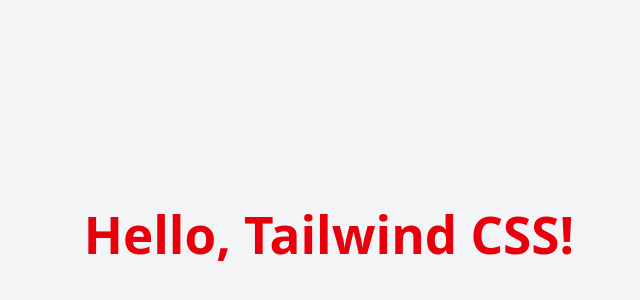
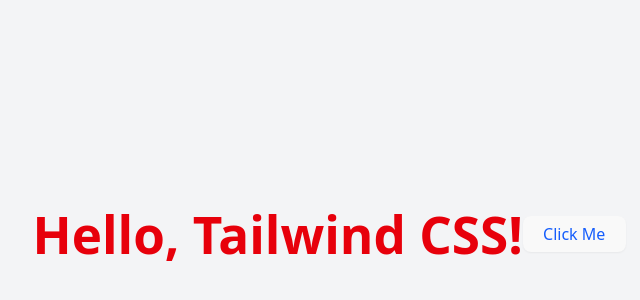
Before and after one commit to qnasir/ClaimBridge_Portal, a React (Vite) app in the folder client/: page / in a window 1280 px wide. Shown: the part 198-498 px from the top of the page, without its empty margins (343-983 px from the left). Built offline with nearby package versions, Linux system fonts and the light colour scheme.

Commit message:
Added shadCn for ui enchancement

```diff
--- a/client/src/App.jsx
+++ b/client/src/App.jsx
@@ -1,5 +1,6 @@
 
 import './App.css'
+import {Button} from '@/components/ui/button'
 
 function App() {
 
@@ -7,6 +8,7 @@ function App() {
     <>
       <div className="flex items-center justify-center min-h-screen min-w-screen bg-gray-100">
         <h1 className="text-4xl font-bold text-red-600">Hello, Tailwind CSS!</h1>
+        <Button className="text-blue-600">Click Me</Button>
         </div>
       </>
       )
--- /dev/null
+++ b/client/src/components/ui/button.jsx
@@ -0,0 +1,54 @@
+import * as React from "react"
+import { Slot } from "@radix-ui/react-slot"
+import { cva } from "class-variance-authority";
+
+import { cn } from "@/lib/utils"
+
+const buttonVariants = cva(
+  "inline-flex items-center justify-center gap-2 whitespace-nowrap rounded-md text-sm font-medium transition-[color,box-shadow] disabled:pointer-events-none disabled:opacity-50 [&_svg]:pointer-events-none [&_svg:not([class*='size-'])]:size-4 shrink-0 [&_svg]:shrink-0 outline-none focus-visible:border-ring focus-visible:ring-ring/50 focus-visible:ring-[3px] aria-invalid:ring-destructive/20 dark:aria-invalid:ring-destructive/40 aria-invalid:border-destructive",
+  {
+    variants: {
+      variant: {
+        default:
+          "bg-primary text-primary-foreground shadow-xs hover:bg-primary/90",
+        destructive:
+          "bg-destructive text-white shadow-xs hover:bg-destructive/90 focus-visible:ring-destructive/20 dark:focus-visible:ring-destructive/40",
+        outline:
+          "border border-input bg-background shadow-xs hover:bg-accent hover:text-accent-foreground",
+        secondary:
+          "bg-secondary text-secondary-foreground shadow-xs hover:bg-secondary/80",
+        ghost: "hover:bg-accent hover:text-accent-foreground",
+        link: "text-primary underline-offset-4 hover:underline",
+      },
+      size: {
+        default: "h-9 px-4 py-2 has-[>svg]:px-3",
+        sm: "h-8 rounded-md gap-1.5 px-3 has-[>svg]:px-2.5",
+        lg: "h-10 rounded-md px-6 has-[>svg]:px-4",
+        icon: "size-9",
+      },
+    },
+    defaultVariants: {
+      variant: "default",
+      size: "default",
+    },
+  }
+)
+
+function Button({
+  className,
+  variant,
+  size,
+  asChild = false,
+  ...props
+}) {
+  const Comp = asChild ? Slot : "button"
+
+  return (
+    <Comp
+      data-slot="button"
+      className={cn(buttonVariants({ variant, size, className }))}
+      {...props} />
+  );
+}
+
+export { Button, buttonVariants }
--- a/client/src/index.css
+++ b/client/src/index.css
@@ -1,4 +1,8 @@
 @import "tailwindcss";
+
+@plugin "tailwindcss-animate";
+
+@custom-variant dark (&:is(.dark *));
 
 :root {
   font-family: system-ui, Avenir, Helvetica, Arial, sans-serif;
@@ -13,6 +17,39 @@
   text-rendering: optimizeLegibility;
   -webkit-font-smoothing: antialiased;
   -moz-osx-font-smoothing: grayscale;
+  --background: oklch(1 0 0);
+  --foreground: oklch(0.129 0.042 264.695);
+  --card: oklch(1 0 0);
+  --card-foreground: oklch(0.129 0.042 264.695);
+  --popover: oklch(1 0 0);
+  --popover-foreground: oklch(0.129 0.042 264.695);
+  --primary: oklch(0.208 0.042 265.755);
+  --primary-foreground: oklch(0.984 0.003 247.858);
+  --secondary: oklch(0.968 0.007 247.896);
+  --secondary-foreground: oklch(0.208 0.042 265.755);
+  --muted: oklch(0.968 0.007 247.896);
+  --muted-foreground: oklch(0.554 0.046 257.417);
+  --accent: oklch(0.968 0.007 247.896);
+  --accent-foreground: oklch(0.208 0.042 265.755);
+  --destructive: oklch(0.577 0.245 27.325);
+  --destructive-foreground: oklch(0.577 0.245 27.325);
+  --border: oklch(0.929 0.013 255.508);
+  --input: oklch(0.929 0.013 255.508);
+  --ring: oklch(0.704 0.04 256.788);
+  --chart-1: oklch(0.646 0.222 41.116);
+  --chart-2: oklch(0.6 0.118 184.704);
+  --chart-3: oklch(0.398 0.07 227.392);
+  --chart-4: oklch(0.828 0.189 84.429);
+  --chart-5: oklch(0.769 0.188 70.08);
+  --radius: 0.625rem;
+  --sidebar: oklch(0.984 0.003 247.858);
+  --sidebar-foreground: oklch(0.129 0.042 264.695);
+  --sidebar-primary: oklch(0.208 0.042 265.755);
+  --sidebar-primary-foreground: oklch(0.984 0.003 247.858);
+  --sidebar-accent: oklch(0.968 0.007 247.896);
+  --sidebar-accent-foreground: oklch(0.208 0.042 265.755);
+  --sidebar-border: oklch(0.929 0.013 255.508);
+  --sidebar-ring: oklch(0.704 0.04 256.788);
 }
 
 a {
@@ -68,3 +105,86 @@ button:focus-visible {
     background-color: #f9f9f9;
   }
 }
+
+.dark {
+  --background: oklch(0.129 0.042 264.695);
+  --foreground: oklch(0.984 0.003 247.858);
+  --card: oklch(0.129 0.042 264.695);
+  --card-foreground: oklch(0.984 0.003 247.858);
+  --popover: oklch(0.129 0.042 264.695);
+  --popover-foreground: oklch(0.984 0.003 247.858);
+  --primary: oklch(0.984 0.003 247.858);
+  --primary-foreground: oklch(0.208 0.042 265.755);
+  --secondary: oklch(0.279 0.041 260.031);
+  --secondary-foreground: oklch(0.984 0.003 247.858);
+  --muted: oklch(0.279 0.041 260.031);
+  --muted-foreground: oklch(0.704 0.04 256.788);
+  --accent: oklch(0.279 0.041 260.031);
+  --accent-foreground: oklch(0.984 0.003 247.858);
+  --destructive: oklch(0.396 0.141 25.723);
+  --destructive-foreground: oklch(0.637 0.237 25.331);
+  --border: oklch(0.279 0.041 260.031);
+  --input: oklch(0.279 0.041 260.031);
+  --ring: oklch(0.446 0.043 257.281);
+  --chart-1: oklch(0.488 0.243 264.376);
+  --chart-2: oklch(0.696 0.17 162.48);
+  --chart-3: oklch(0.769 0.188 70.08);
+  --chart-4: oklch(0.627 0.265 303.9);
+  --chart-5: oklch(0.645 0.246 16.439);
+  --sidebar: oklch(0.208 0.042 265.755);
+  --sidebar-foreground: oklch(0.984 0.003 247.858);
+  --sidebar-primary: oklch(0.488 0.243 264.376);
+  --sidebar-primary-foreground: oklch(0.984 0.003 247.858);
+  --sidebar-accent: oklch(0.279 0.041 260.031);
+  --sidebar-accent-foreground: oklch(0.984 0.003 247.858);
+  --sidebar-border: oklch(0.279 0.041 260.031);
+  --sidebar-ring: oklch(0.446 0.043 257.281);
+}
+
+@theme inline {
+  --color-background: var(--background);
+  --color-foreground: var(--foreground);
+  --color-card: var(--card);
+  --color-card-foreground: var(--card-foreground);
+  --color-popover: var(--popover);
+  --color-popover-foreground: var(--popover-foreground);
+  --color-primary: var(--primary);
+  --color-primary-foreground: var(--primary-foreground);
+  --color-secondary: var(--secondary);
+  --color-secondary-foreground: var(--secondary-foreground);
+  --color-muted: var(--muted);
+  --color-muted-foreground: var(--muted-foreground);
+  --color-accent: var(--accent);
+  --color-accent-foreground: var(--accent-foreground);
+  --color-destructive: var(--destructive);
+  --color-destructive-foreground: var(--destructive-foreground);
+  --color-border: var(--border);
+  --color-input: var(--input);
+  --color-ring: var(--ring);
+  --color-chart-1: var(--chart-1);
+  --color-chart-2: var(--chart-2);
+  --color-chart-3: var(--chart-3);
+  --color-chart-4: var(--chart-4);
+  --color-chart-5: var(--chart-5);
+  --radius-sm: calc(var(--radius) - 4px);
+  --radius-md: calc(var(--radius) - 2px);
+  --radius-lg: var(--radius);
+  --radius-xl: calc(var(--radius) + 4px);
+  --color-sidebar: var(--sidebar);
+  --color-sidebar-foreground: var(--sidebar-foreground);
+  --color-sidebar-primary: var(--sidebar-primary);
+  --color-sidebar-primary-foreground: var(--sidebar-primary-foreground);
+  --color-sidebar-accent: var(--sidebar-accent);
+  --color-sidebar-accent-foreground: var(--sidebar-accent-foreground);
+  --color-sidebar-border: var(--sidebar-border);
+  --color-sidebar-ring: var(--sidebar-ring);
+}
+
+@layer base {
+  * {
+    @apply border-border outline-ring/50;
+  }
+  body {
+    @apply bg-background text-foreground;
+  }
+}
--- /dev/null
+++ b/client/src/lib/utils.js
@@ -0,0 +1,6 @@
+import { clsx } from "clsx";
+import { twMerge } from "tailwind-merge"
+
+export function cn(...inputs) {
+  return twMerge(clsx(inputs));
+}
```
Also changed, not shown: client/jsconfig.json (added, +8 -0 lines), client/package.json (+9 -1 lines), client/components.json (added), 1 other file (tests, documents, lock files or other folders).
